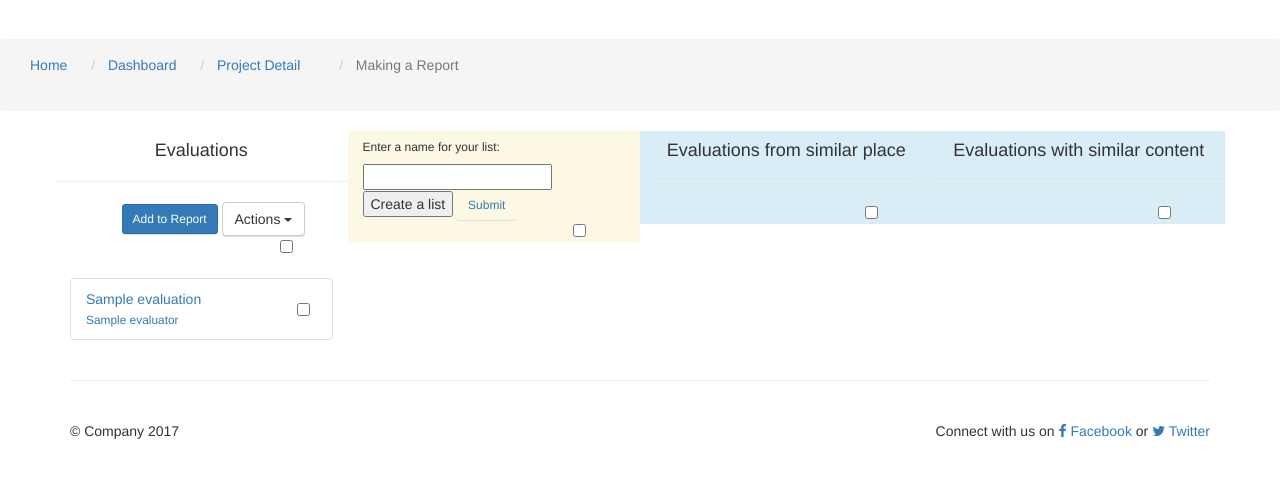
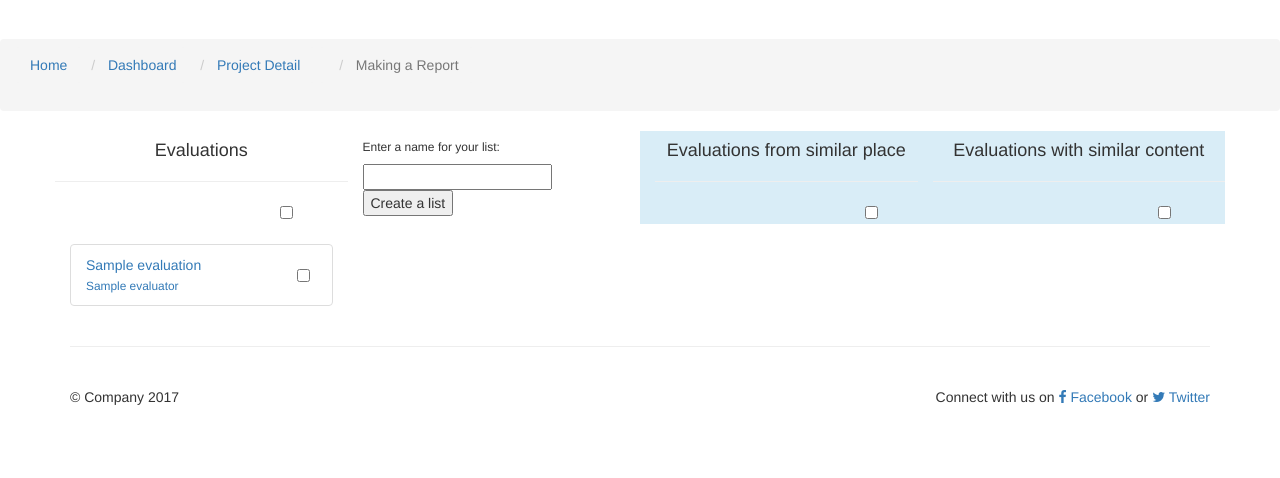
Before and after one commit to boogh/she, a Django app: template SHE34/src/merg/templates/merge/merge.html in a window 1280 px wide. Shown: the part 51-529 px from the top of the page. Run offline with Django 3.2, Linux system fonts and the light colour scheme; the template is opened without the code that fills it: most values are stand-ins (such as "Sample title", 1, 10 or a date in 2020); some libraries are stand-ins or nearby versions.

Commit message:
merge.html now extends merg_update.html

```diff
--- a/SHE34/src/merg/templates/merge/merge.html
+++ b/SHE34/src/merg/templates/merge/merge.html
@@ -1,107 +1,119 @@
-{% extends 'merge/baseReport.html' %}
+{#{% extends 'merge/baseReport.html' %}#}
+{##}
+{#{% block breadcrumb-report %}#}
+{#    <li class="breadcrumb"><a class=""  href="{% url 'profiles:dashboard:project_detail' project.id %}" > Project Detail</a> </li>#}
+{#    <li class="breadcrumb" > <a class="text-muted" href="#"> Making a Report </a></li>#}
+{#{% endblock %}#}
+{##}
+{##}
+{#{% block container %}#}
+{#    <div class="container">#}
+{#        <div class="row" style="height:50% "><!-- -->#}
+{#            <div class="col-sm-3" ><!-- Evaluations panel  -->#}
+{#                <div class="text-center ">#}
+{#                    <div class="row"> <h4>Evaluations </h4> <hr></div>#}
+{#                    <div class="row">#}
+{#                        <div class="col-sm-offset-1">#}
+{#                            <a class="btn btn-sm btn-primary addToReport"  href="#">Add to Report</a>#}
+{#                            <div id="action" class="btn-group ">#}
+{#                                <button  type="button" class="btn btn-default dropdown-toggle" data-toggle="dropdown" aria-haspopup="true" aria-expanded="false">#}
+{#                                    Actions <span class="caret"></span>#}
+{#                                </button>#}
+{#                                <ul class="dropdown-menu">#}
+{#                                    <li><a href="#">Edit</a></li>#}
+{#                                    <li><a href="#">Duplicate</a></li>#}
+{#                                    <li role="separator" class="divider"></li>#}
+{#                                    <li><a href="#">Delete</a></li>#}
+{#                                </ul>#}
+{#                            </div>#}
+{#                        </div>#}
+{#                        <div class="col-sm-offset-7">#}
+{#                            <input type="checkbox" id="checkBoxes" />#}
+{#                        </div>#}
+{#                    </div>#}
+{#                </div>#}
+{#                <br>#}
+{#                <div id="eval-list" style="overflow: scroll ; overflow-y: scroll">#}
+{#                    {% include 'HE3/evaluations/e-panel-list.html' %}#}
+{#                </div>#}
+{#            </div> <!-- End of Evaluations panel -->#}
+{#            <div class=" col-sm-3 bg-warning"><!-- -->#}
+{#                <div id="input-name"> <h6> Enter a name for your list: </h6>#}
+{#                    <form action="{% url 'merge:newEvalList-ajax' project.id %}" method ='post'>#}
+{#                        {% csrf_token %}<input type = 'text' id="name-eval-list" name ='name' >  </input>#}
+{#                        <input type="submit" value="Create a list">#}
+{#                        <a class="btn btn-sm" href="javascript:listname()">Submit</a>#}
+{#                    </form>#}
+{#                </div>#}
+{#                <div class="text-center" >#}
+{#                    <div class="row">#}
+{#                        <div  class="col-sm-offset-0">#}
+{#                            <div id="report">#}
+{##}
+{#                            </div>#}
+{#                            <div id="edit-name" class="hide">#}
+{#                                <a class="small glyphicon glyphicon-edit" href="javascript:showListname()"></a>#}
+{#                            </div>#}
+{#                        </div>#}
+{#                        <div class="col-sm-offset-7 ">#}
+{#                            <input type="checkbox" id="checkBoxes" />#}
+{#                        </div>#}
+{#                    </div>#}
+{#                    <div class="" style="overflow: scroll ; overflow-y: scroll">#}
+{##}
+{#                    </div>#}
+{#                </div>#}
+{#            </div> <!-- End of Evaluaion list -->#}
+{#            <div class=" col-sm-3 bg-info"><!-- -->#}
+{#                <div class="" >#}
+{#                    <div class="text-center">#}
+{#                        <div class=""> <h4>Evaluations from similar place </h4> <hr></div>#}
+{#                        <div class="row">#}
+{#                            <div class="col-sm-offset-7">#}
+{#                                <input type="checkbox" id="checkBoxes" />#}
+{#                            </div>#}
+{#                        </div>#}
+{#                    </div>#}
+{#                    <div class="panel-body" style="overflow: scroll ; overflow-y: scroll">#}
+{#                    <div id="output"> </div>#}
+{#                    </div>#}
+{#                </div>#}
+{#            </div><!-- End of recommendation based of Place  -->#}
+{#            <div class=" col-sm-3 bg-info"><!-- -->#}
+{#                <div class="" >#}
+{#                    <div class="" >#}
+{#                        <div class="text-center">#}
+{#                            <div class="row"> <h4>Evaluations with similar content</h4> <hr></div>#}
+{#                            <div class="row">#}
+{#                                <div class="col-sm-offset-7">#}
+{#                                    <input type="checkbox" id="checkBoxes" />#}
+{#                                </div>#}
+{#                            </div>#}
+{##}
+{#                        </div>#}
+{#                        <div id="recContBase"></div>#}
+{#                    </div>#}
+{#                </div>#}
+{#            </div><!--  End of recommendation based of Tags-->#}
+{#        </div>#}
+{#    </div><!-- End of container -->#}
+{#    <div class="modal fade" id="e-detail" tabindex="-1" role="dialog">#}
+{#        <div class="modal-dialog modal-lg" role="document">#}
+{#            <div id="e-detail-content" class="modal-content">#}
+{##}
+{#            </div>#}
+{#        </div>#}
+{#    </div>#}
+{#{% endblock %}#}
+{##}
+{##}
 
-{% block breadcrumb-report %}
-    <li class="breadcrumb"><a class=""  href="{% url 'profiles:dashboard:project_detail' project.id %}" > Project Detail</a> </li>
-    <li class="breadcrumb" > <a class="text-muted" href="#"> Making a Report </a></li>
-{% endblock %}
-
-
-{% block container %}
-    <div class="container">
-        <div class="row" style="height:50% "><!-- -->
-            <div class="col-sm-3" ><!-- Evaluations panel  -->
-                <div class="text-center ">
-                    <div class="row"> <h4>Evaluations </h4> <hr></div>
-                    <div class="row">
-                        <div class="col-sm-offset-1">
-                            <a class="btn btn-sm btn-primary addToReport"  href="#">Add to Report</a>
-                            <div id="action" class="btn-group ">
-                                <button  type="button" class="btn btn-default dropdown-toggle" data-toggle="dropdown" aria-haspopup="true" aria-expanded="false">
-                                    Actions <span class="caret"></span>
-                                </button>
-                                <ul class="dropdown-menu">
-                                    <li><a href="#">Edit</a></li>
-                                    <li><a href="#">Duplicate</a></li>
-                                    <li role="separator" class="divider"></li>
-                                    <li><a href="#">Delete</a></li>
-                                </ul>
-                            </div>
-                        </div>
-                        <div class="col-sm-offset-7">
-                            <input type="checkbox" id="checkBoxes" />
-                        </div>
-                    </div>
-                </div>
-                <br>
-                <div id="eval-list" style="overflow: scroll ; overflow-y: scroll">
-                    {% include 'HE3/evaluations/e-panel-list.html' %}
-                </div>
-            </div> <!-- End of Evaluations panel -->
-            <div class=" col-sm-3 bg-warning"><!-- -->
-                <div id="input-name"> <h6> Enter a name for your list: </h6>
-                    <form action="{% url 'merge:newEvalList-ajax' project.id %}" method ='post'>
-                        {% csrf_token %}<input type = 'text' id="name-eval-list" name ='name' >  </input>
-                        <input type="submit" value="Create a list">
-                        <a class="btn btn-sm" href="javascript:listname()">Submit</a>
-                    </form>
-                </div>
-                <div class="text-center" >
-                    <div class="row">
-                        <div  class="col-sm-offset-0">
-                            <div id="report">
-
-                            </div>
-                            <div id="edit-name" class="hide">
-                                <a class="small glyphicon glyphicon-edit" href="javascript:showListname()"></a>
-                            </div>
-                        </div>
-                        <div class="col-sm-offset-7">
-                            <input type="checkbox" id="checkBoxes" />
-                        </div>
-                    </div>
-                    <div class="" style="overflow: scroll ; overflow-y: scroll">
-
-                    </div>
-                </div>
-            </div> <!-- End of Evaluaion list -->
-            <div class=" col-sm-3 bg-info"><!-- -->
-                <div class="" >
-                    <div class="text-center">
-                        <div class=""> <h4>Evaluations from similar place </h4> <hr></div>
-                        <div class="row">
-                            <div class="col-sm-offset-7">
-                                <input type="checkbox" id="checkBoxes" />
-                            </div>
-                        </div>
-                    </div>
-                    {#                    <div class="panel-body" style="overflow: scroll ; overflow-y: scroll">#}
-                    <div id="output"> </div>
-                    {#                    </div>#}
-                </div>
-            </div><!-- End of recommendation based of Place  -->
-            <div class=" col-sm-3 bg-info"><!-- -->
-                <div class="" >
-                    <div class="" >
-                        <div class="text-center">
-                            <div class="row"> <h4>Evaluations with similar content</h4> <hr></div>
-                            <div class="row">
-                                <div class="col-sm-offset-7">
-                                    <input type="checkbox" id="checkBoxes" />
-                                </div>
-                            </div>
-
-                        </div>
-                        <div id="recContBase"></div>
-                    </div>
-                </div>
-            </div><!--  End of recommendation based of Tags-->
-        </div>
-    </div><!-- End of container -->
-    <div class="modal fade" id="e-detail" tabindex="-1" role="dialog">
-        <div class="modal-dialog modal-lg" role="document">
-            <div id="e-detail-content" class="modal-content">
-
-            </div>
-        </div>
+{% extends 'merge/merge_update.html' %}
+{% block report %}
+    <div id="input-name"> <h6> Enter a name for your list: </h6>
+        <form action="{% url 'merge:newEvalList-ajax' project.id %}" method ='post'>
+            {% csrf_token %}<input type = 'text' id="name-eval-list" name ='name' >  </input>
+            <input type="submit" value="Create a list">
+        </form>
     </div>
 {% endblock %}
--- a/SHE34/src/merg/templates/merge/merge_update.html
+++ b/SHE34/src/merg/templates/merge/merge_update.html
@@ -37,7 +37,8 @@
                     {% include 'HE3/evaluations/e-panel-list.html' %}
                 </div>
             </div> <!-- End of Evaluations panel -->
-            <div class="col-sm-3" ><!-- Evaluations panel  -->
+            <div class="col-sm-3" ><!-- Report panel  -->
+                {% block report %}
                     <div class="text-center ">
                         <div class="row"> <h4> {{ eval_list.name | capfirst }} </h4> <hr></div>
                         <div class="row">
@@ -66,8 +67,9 @@
                             {% include 'HE3/evaluations/e-panel-list.html' %}
                         {% endwith %}
                     </div>
-            </div> <!-- End of Evaluations panel -->
-            <div class=" col-sm-3 bg-info"><!-- -->
+                {% endblock %}
+            </div> <!-- End of Report panel -->
+            <div class=" col-sm-3 bg-info"><!-- Recome place base-->
                 <div class="" >
                     <div class="text-center">
                         <div class=""> <h4>Evaluations from similar place </h4> <hr></div>
@@ -82,7 +84,7 @@
                     {#                    </div>#}
                 </div>
             </div><!-- End of recommendation based of Place  -->
-            <div class=" col-sm-3 bg-info"><!-- -->
+            <div class=" col-sm-3 bg-info"><!-- Recome content base -->
                 <div class="" >
                     <div class="" >
                         <div class="text-center">
```
Lines whose indentation alone changed are shown as unchanged.
